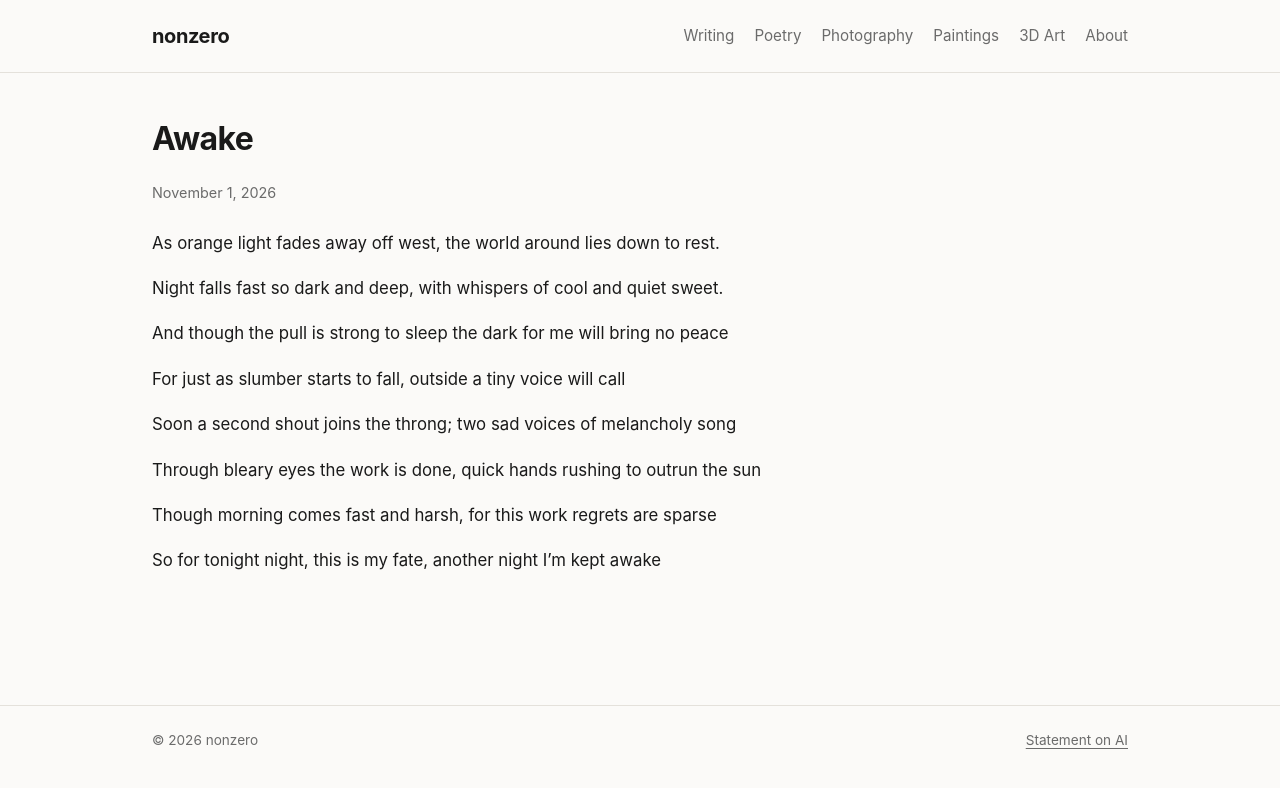
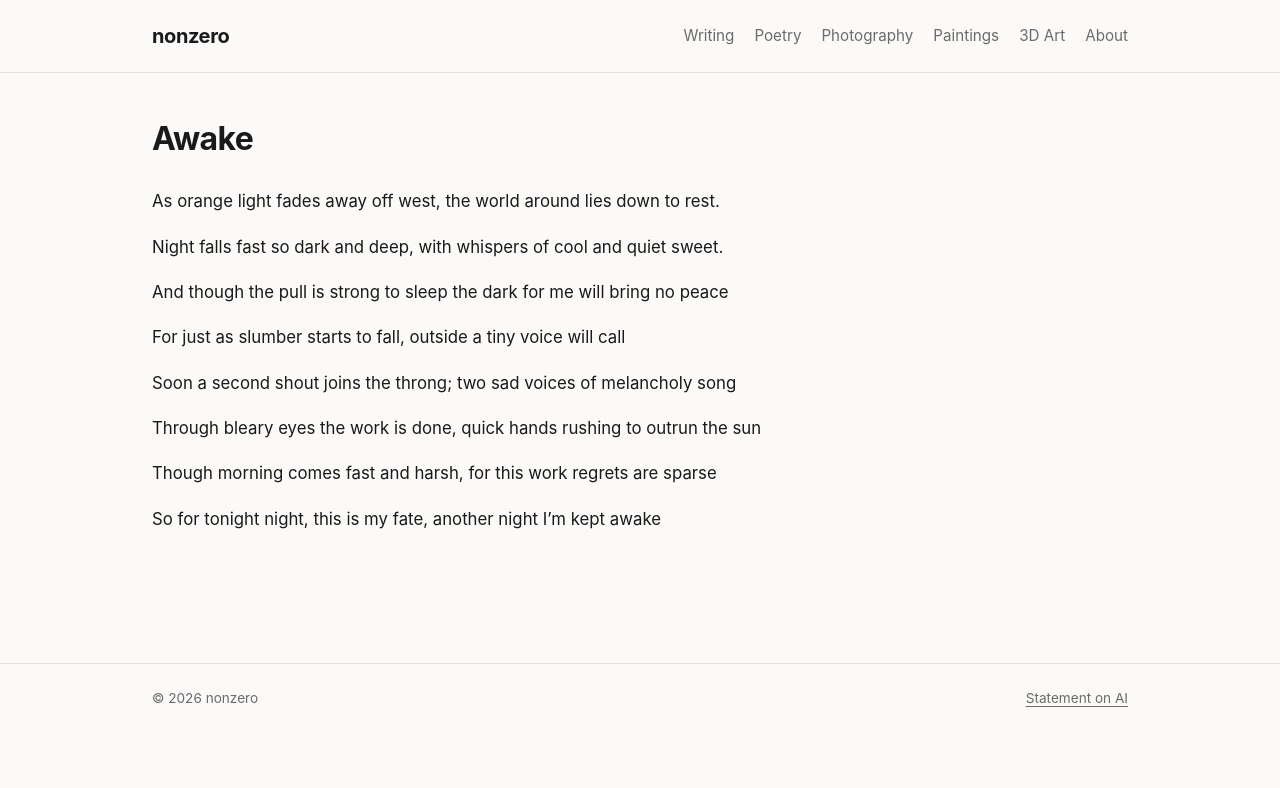
Before and after one commit to bensnoozled/bensnoozled.github.io, a Jekyll site: the page built from _poetry/awake.md, in a window 1280 px wide. Shown: the top 788 px of the page. Built offline with Jekyll 4.4.1, drawn with Linux system fonts in a browser that asks for light colours.

Commit message:
Hide dates on poems; date existing poems 2022
Co-Authored-By: Claude Opus 5.5 <noreply@anthropic.com>

```diff
--- a/_config.yml
+++ b/_config.yml
@@ -39,6 +39,7 @@ defaults:
     values:
       layout: writing
       category: Poetry
+      hide_date: true
   - scope:
       path: ""
       type: photography
--- a/_layouts/home.html
+++ b/_layouts/home.html
@@ -21,7 +21,7 @@ layout: default
       <a href="{{ item.url | relative_url }}">
         <span class="item-category">{{ item.category | default: "Writing" }}</span>
         <span class="item-title">{{ item.title }}</span>
-        <time datetime="{{ item.date | date_to_xmlschema }}">{{ item.date | date: "%b %-d, %Y" }}</time>
+        {% unless item.hide_date %}<time datetime="{{ item.date | date_to_xmlschema }}">{{ item.date | date: "%b %-d, %Y" }}</time>{% endunless %}
       </a>
     </li>
     {% endfor %}
--- a/_layouts/writing-index.html
+++ b/_layouts/writing-index.html
@@ -11,7 +11,7 @@ layout: default
   <li>
     <a href="{{ item.url | relative_url }}">
       <span class="item-title">{{ item.title }}</span>
-      <time datetime="{{ item.date | date_to_xmlschema }}">{{ item.date | date: "%b %-d, %Y" }}</time>
+      {% unless item.hide_date %}<time datetime="{{ item.date | date_to_xmlschema }}">{{ item.date | date: "%b %-d, %Y" }}</time>{% endunless %}
     </a>
     {% if item.excerpt %}<p class="item-excerpt">{{ item.excerpt | strip_html | truncatewords: 30 }}</p>{% endif %}
   </li>
--- a/_layouts/writing.html
+++ b/_layouts/writing.html
@@ -4,7 +4,7 @@ layout: default
 <article class="writing-piece">
   <header class="piece-header">
     <h1>{{ page.title }}</h1>
-    <time datetime="{{ page.date | date_to_xmlschema }}">{{ page.date | date: "%B %-d, %Y" }}</time>
+    {% unless page.hide_date %}<time datetime="{{ page.date | date_to_xmlschema }}">{{ page.date | date: "%B %-d, %Y" }}</time>{% endunless %}
   </header>
   <div class="prose">
     {{ content }}
--- a/_poetry/awake.md
+++ b/_poetry/awake.md
@@ -1,6 +1,6 @@
 ---
 title: Awake
-date: 2026-11-01
+date: 2022-01-01
 ---
 
 As orange light fades away off west, the world around lies down to rest.
```
Also changed, not shown: _poetry/white-house.md (+1 -1 lines), README.md.
